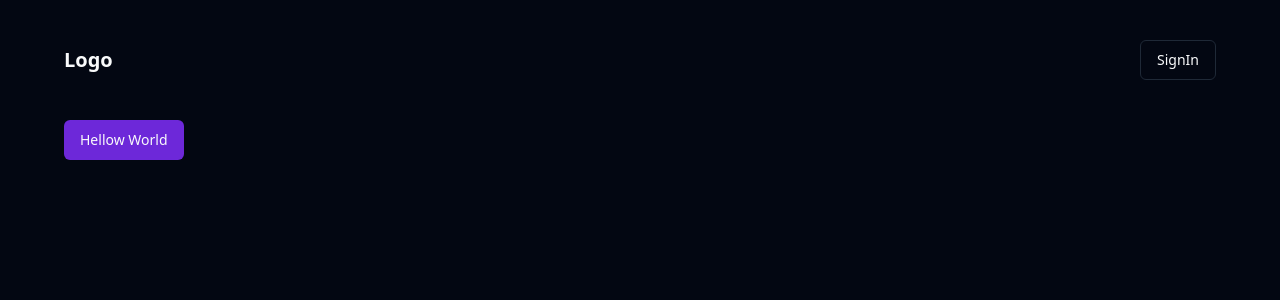
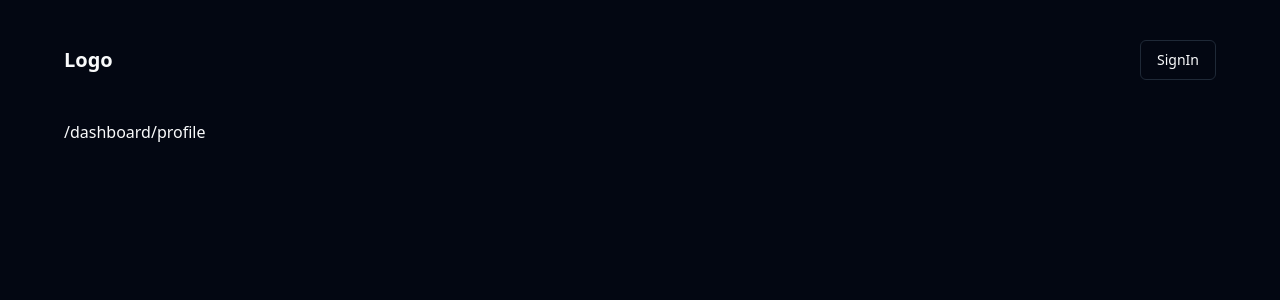
Before and after one commit to ABenn17282002/NextJS_SocialAuth, a Next.js app: page / in a window 1280 px wide. Shown: the top 300 px of the page. Built offline with nearby package versions, Linux system fonts and the light colour scheme; no server answers.

Commit message:
Link_DashBoard&Profile

```diff
--- a/app/page.tsx
+++ b/app/page.tsx
@@ -1,10 +1,13 @@
 import React from 'react'
 import { Button } from '@/components/ui/button'
+import Link from 'next/link'
 
 export default function page() {
   return (
     <div>
-      <Button>Hellow World</Button>
+      {/* <Button>Hellow World</Button> */}
+      <Link href={{ pathname: '/dashboard' }}>/dashboard</Link>
+      <Link href={{ pathname: '/profile' }}>/profile</Link>
     </div>
   )
 }
--- /dev/null
+++ b/app/profile/page.tsx
@@ -0,0 +1,9 @@
+import React from 'react'
+
+export default function Page() {
+  return (
+    <div>
+      <h1>Profile</h1>
+    </div>
+  )
+}
--- a/components/Profile.tsx
+++ b/components/Profile.tsx
@@ -6,14 +6,15 @@ import useUser from '@/app/hook/useUser';
 import Image from 'next/image';
 import { createSupabaseBrowser } from '@/lib/supabase/browser';
 import { useQueryClient } from '@tanstack/react-query';
-import { useRouter } from 'next/navigation';
+import { usePathname, useRouter } from 'next/navigation';
+import { ProtectedPaths } from '@/lib/constant';
 
 export default function Profile() {
 
   const { isFetching, data } = useUser();
   const queryClient = useQueryClient();
   const router = useRouter();
-
+  const pathname = usePathname();
 
   if (isFetching) {
     return <></>;
@@ -23,8 +24,11 @@ export default function Profile() {
     const supabase = createSupabaseBrowser();
     queryClient.clear();
     await supabase.auth.signOut();
+    router.refresh();
 
-    router.refresh();
+    if (ProtectedPaths.includes(pathname)) {
+      router.replace("/auth?next=" + pathname);
+    }
   };
 
 
```
